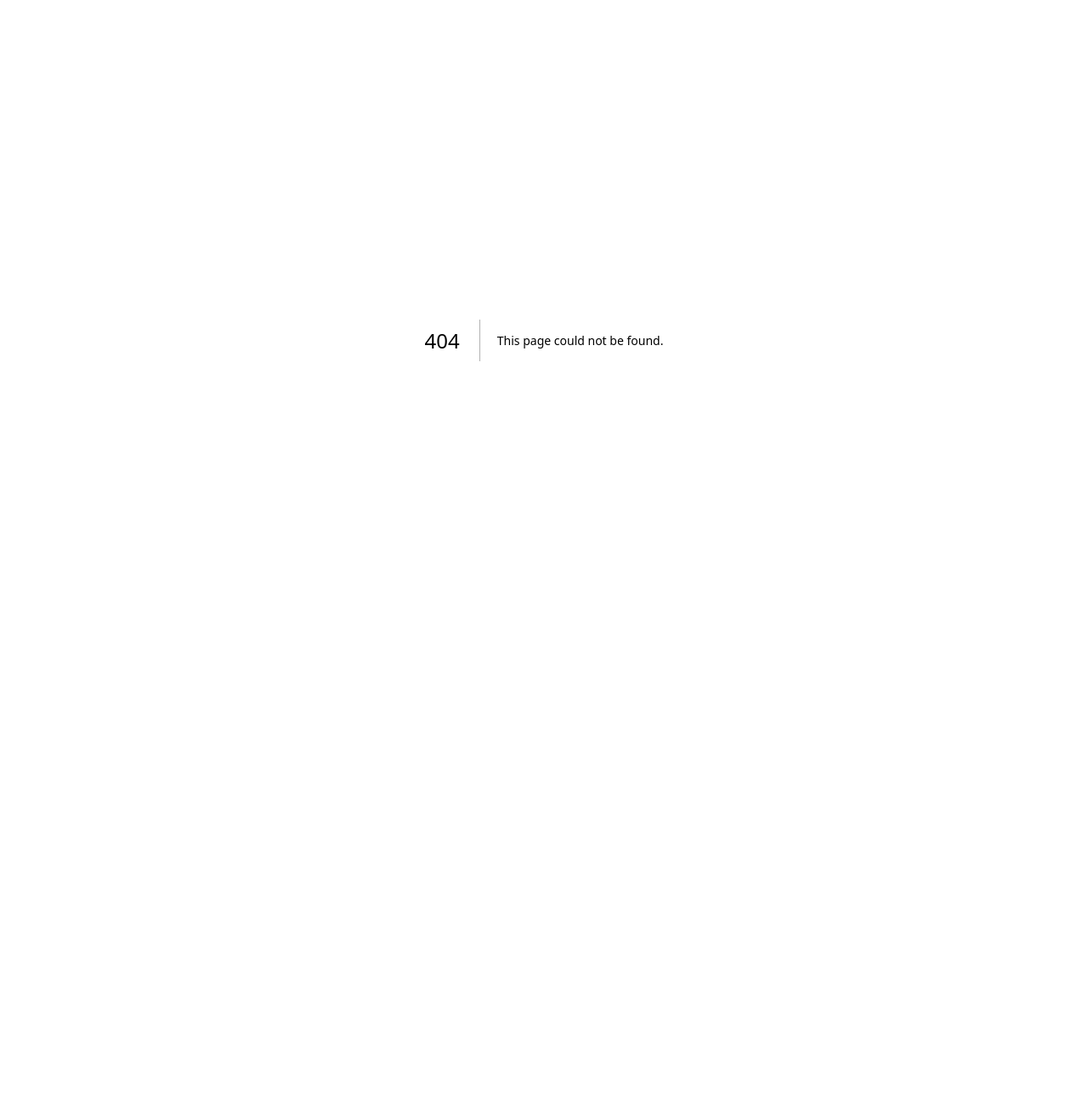
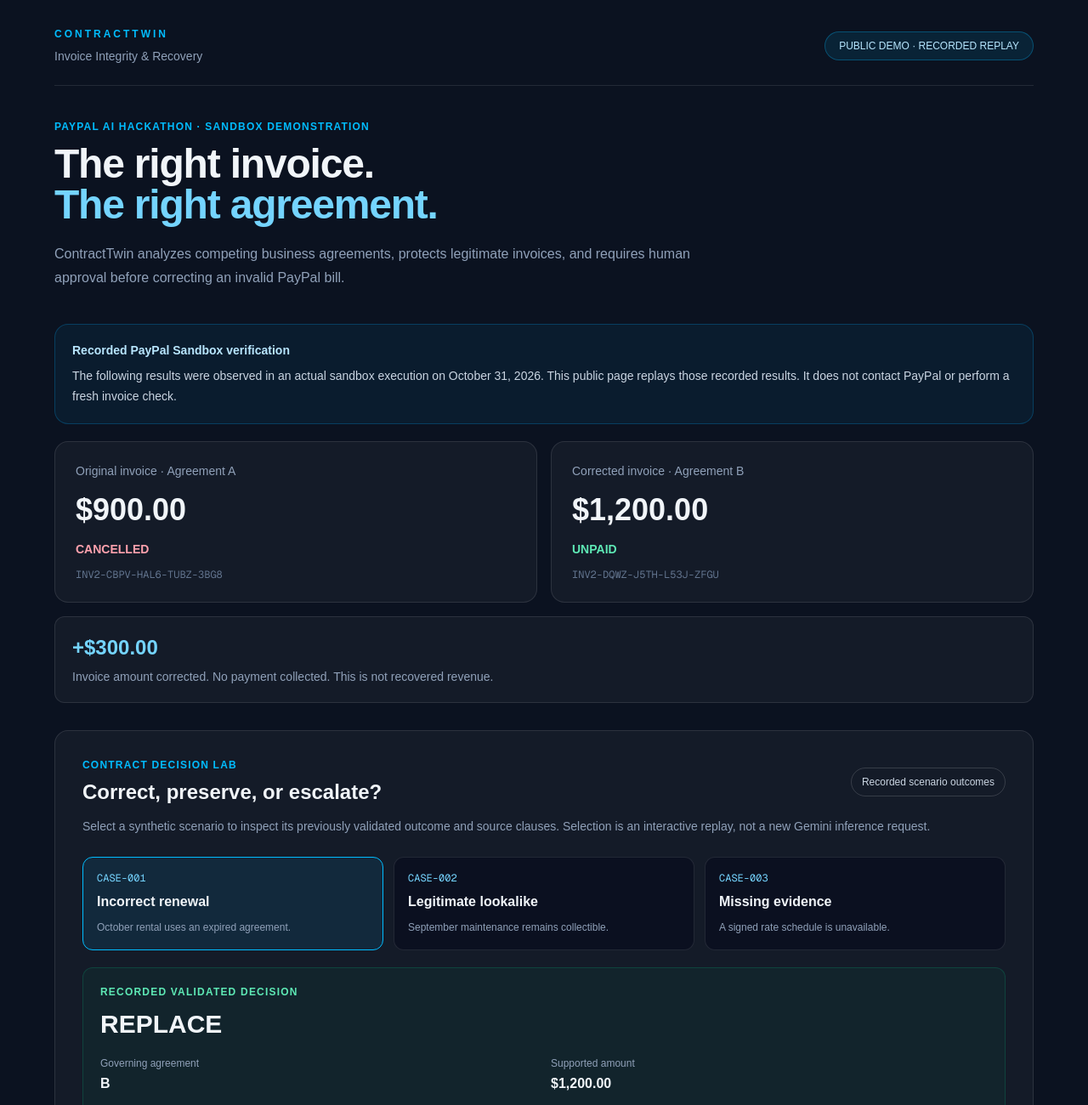
Before and after one commit to mneang/contracttwin, a Next.js app in the folder web/: page /demo in a window 1280 px wide. Before the commit this address had no page. Shown: the top 1300 px of the page at 85% size. Before the commit the page ends 800 px from the top, so only its background shows below. Built offline with nearby package versions, Linux system fonts and the light colour scheme.

Commit message:
feat: add portable recorded sandbox demonstration

```diff
--- /dev/null
+++ b/web/app/demo/page.tsx
@@ -0,0 +1,12 @@
+import type { Metadata } from "next";
+import DemoReplay from "../../components/demo-replay";
+
+export const metadata: Metadata = {
+  title: "ContractTwin | Recorded Sandbox Demonstration",
+  description:
+    "Explore a recorded PayPal invoice recovery and three contract decisions."
+};
+
+export default function DemoPage() {
+  return <DemoReplay />;
+}
--- a/web/app/page.tsx
+++ b/web/app/page.tsx
@@ -1,6 +1,7 @@
 import { readFile } from "node:fs/promises";
 import { verifyRecoveryState } from "../lib/recovery-integrity";
 import { Suspense } from "react";
+import DemoReplay from "../components/demo-replay";
 import CaseLab from "../components/case-lab";
 import { connection } from "next/server";
 
@@ -392,6 +393,9 @@ async function RecoveryScreen() {
 
 
 export default function Home() {
+  if (process.env.NODE_ENV === "production") {
+    return <DemoReplay />;
+  }
   return (
     <Suspense
       fallback={
--- /dev/null
+++ b/web/components/demo-replay.tsx
@@ -0,0 +1,265 @@
+"use client";
+
+import { useState } from "react";
+import case001 from "../fixtures/contract-case-01.json";
+import case002 from "../fixtures/contract-case-02.json";
+import case003 from "../fixtures/contract-case-03.json";
+
+const scenarios = [
+  {
+    id: "CASE-001",
+    name: "Incorrect renewal",
+    description: "October rental uses an expired agreement.",
+    decision: "REPLACE",
+    agreement: "B",
+    amount: 1200,
+    evidenceIds: ["A-END", "B-START", "B-RATE"],
+    fixture: case001
+  },
+  {
+    id: "CASE-002",
+    name: "Legitimate lookalike",
+    description: "September maintenance remains collectible.",
+    decision: "KEEP",
+    agreement: "A",
+    amount: 250,
+    evidenceIds: ["A-MAINT", "B-SUPER"],
+    fixture: case002
+  },
+  {
+    id: "CASE-003",
+    name: "Missing evidence",
+    description: "A signed rate schedule is unavailable.",
+    decision: "ESCALATE",
+    agreement: "UNKNOWN",
+    amount: null,
+    evidenceIds: ["A-AFTER", "B-SCHEDULE"],
+    fixture: case003
+  }
+];
+
+export default function DemoReplay() {
+  const [selected, setSelected] = useState(0);
+  const scenario = scenarios[selected];
+
+  const evidenceIds = new Set<string>(scenario.evidenceIds);
+
+  const evidence = scenario.fixture.agreements
+    .flatMap(agreement => agreement.clauses)
+    .filter(clause => evidenceIds.has(clause.id));
+
+  return (
+    <main className="min-h-screen bg-[#0b1220] px-5 py-8 text-slate-100 sm:px-10">
+      <div className="mx-auto max-w-6xl">
+        <header className="flex flex-wrap items-center justify-between gap-4 border-b border-white/10 pb-6">
+          <div>
+            <p className="text-xs font-semibold tracking-[0.25em] text-sky-400">
+              CONTRACTTWIN
+            </p>
+            <p className="mt-2 text-sm text-slate-400">
+              Invoice Integrity & Recovery
+            </p>
+          </div>
+
+          <span className="rounded-full border border-sky-400/30 bg-sky-400/10 px-4 py-2 text-xs text-sky-200">
+            PUBLIC DEMO · RECORDED REPLAY
+          </span>
+        </header>
+
+        <section className="py-10">
+          <p className="text-xs font-semibold uppercase tracking-widest text-sky-400">
+            PAYPAL AI HACKATHON · SANDBOX DEMONSTRATION
+          </p>
+
+          <h1 className="mt-3 max-w-4xl text-4xl font-semibold tracking-tight sm:text-5xl">
+            The right invoice.
+            <span className="block text-sky-300">
+              The right agreement.
+            </span>
+          </h1>
+
+          <p className="mt-5 max-w-3xl text-base leading-7 text-slate-400">
+            ContractTwin analyzes competing business agreements,
+            protects legitimate invoices, and requires human
+            approval before correcting an invalid PayPal bill.
+          </p>
+        </section>
+
+        <section className="rounded-2xl border border-sky-500/25 bg-sky-500/[0.07] p-5">
+          <p className="text-sm font-semibold text-sky-200">
+            Recorded PayPal Sandbox verification
+          </p>
+          <p className="mt-2 text-sm leading-6 text-slate-300">
+            The following results were observed in an actual
+            sandbox execution on October 31, 2026. This public
+            page replays those recorded results. It does not
+            contact PayPal or perform a fresh invoice check.
+          </p>
+        </section>
+
+        <div className="mt-5 grid gap-4 md:grid-cols-2">
+          <article className="rounded-2xl border border-white/10 bg-white/[0.04] p-6">
+            <p className="text-sm text-slate-400">
+              Original invoice · Agreement A
+            </p>
+            <p className="mt-4 text-4xl font-semibold">
+              $900.00
+            </p>
+            <p className="mt-4 text-sm font-semibold text-rose-300">
+              CANCELLED
+            </p>
+            <p className="mt-3 break-all font-mono text-xs text-slate-500">
+              INV2-CBPV-HAL6-TUBZ-3BG8
+            </p>
+          </article>
+
+          <article className="rounded-2xl border border-white/10 bg-white/[0.04] p-6">
+            <p className="text-sm text-slate-400">
+              Corrected invoice · Agreement B
+            </p>
+            <p className="mt-4 text-4xl font-semibold">
+              $1,200.00
+            </p>
+            <p className="mt-4 text-sm font-semibold text-emerald-300">
+              UNPAID
+            </p>
+            <p className="mt-3 break-all font-mono text-xs text-slate-500">
+              INV2-DQWZ-J5TH-L53J-ZFGU
+            </p>
+          </article>
+        </div>
+
+        <div className="mt-4 rounded-xl border border-white/10 bg-white/[0.04] p-5">
+          <p className="text-2xl font-semibold text-sky-300">
+            +$300.00
+          </p>
+          <p className="mt-2 text-sm text-slate-400">
+            Invoice amount corrected. No payment collected.
+            This is not recovered revenue.
+          </p>
+        </div>
+
+        <section className="mt-8 rounded-2xl border border-white/10 bg-white/[0.04] p-6 sm:p-8">
+          <div className="flex flex-wrap items-center justify-between gap-3">
+            <div>
+              <p className="text-xs font-semibold uppercase tracking-widest text-sky-400">
+                Contract Decision Lab
+              </p>
+              <h2 className="mt-2 text-2xl font-semibold">
+                Correct, preserve, or escalate?
+              </h2>
+            </div>
+            <span className="rounded-full border border-white/15 px-3 py-2 text-xs text-slate-300">
+              Recorded scenario outcomes
+            </span>
+          </div>
+
+          <p className="mt-3 text-sm leading-6 text-slate-400">
+            Select a synthetic scenario to inspect its
+            previously validated outcome and source clauses.
+            Selection is an interactive replay, not a new
+            Gemini inference request.
+          </p>
+
+          <div className="mt-6 grid gap-3 md:grid-cols-3">
+            {scenarios.map((item, index) => (
+              <button
+                type="button"
+                key={item.id}
+                aria-pressed={selected === index}
+                onClick={() => setSelected(index)}
+                className={`rounded-xl border p-4 text-left transition-colors ${
+                  selected === index
+                    ? "border-sky-400 bg-sky-500/10"
+                    : "border-white/10 bg-slate-950/50 hover:border-white/30"
+                }`}
+              >
+                <p className="font-mono text-xs text-sky-300">
+                  {item.id}
+                </p>
+                <p className="mt-2 font-semibold">
+                  {item.name}
+                </p>
+                <p className="mt-2 text-xs leading-5 text-slate-400">
+                  {item.description}
+                </p>
+              </button>
+            ))}
+          </div>
+
+          <div
+            aria-live="polite"
+            className="mt-5 rounded-xl border border-emerald-500/20 bg-emerald-500/[0.06] p-5"
+          >
+            <p className="text-xs font-semibold uppercase tracking-widest text-emerald-300">
+              Recorded validated decision
+            </p>
+
+            <p className="mt-3 text-3xl font-semibold">
+              {scenario.decision}
+            </p>
+
+            <div className="mt-5 grid gap-4 sm:grid-cols-2">
+              <div>
+                <p className="text-xs text-slate-400">
+                  Governing agreement
+                </p>
+                <p className="mt-1 font-semibold">
+                  {scenario.agreement}
+                </p>
+              </div>
+              <div>
+                <p className="text-xs text-slate-400">
+                  Supported amount
+                </p>
+                <p className="mt-1 font-semibold">
+                  {scenario.amount === null
+                    ? "Not determined"
+                    : `$${scenario.amount.toLocaleString(
+                        "en-US",
+                        { minimumFractionDigits: 2 }
+                      )}`}
+                </p>
+              </div>
+            </div>
+
+            <h3 className="mt-7 font-semibold">
+              Supporting contract clauses
+            </h3>
+
+            <div className="mt-3 space-y-3">
+              {evidence.map(clause => (
+                <article
+                  key={clause.id}
+                  className="rounded-lg bg-slate-950/70 p-4"
+                >
+                  <p className="font-mono text-xs text-sky-300">
+                    {clause.id}
+                  </p>
+                  <p className="mt-2 text-sm leading-6 text-slate-300">
+                    {clause.text}
+                  </p>
+                </article>
+              ))}
+            </div>
+          </div>
+        </section>
+
+        <footer className="mt-8 border-t border-white/10 py-7 text-sm text-slate-400">
+          <p>
+            Fictional agreements · Recorded PayPal sandbox
+            result · No live financial actions on this page
+          </p>
+          <a
+            className="mt-3 inline-block text-sky-300 underline underline-offset-4"
+            href="https://github.com/mneang/contracttwin"
+            target="_blank"
+            rel="noopener noreferrer"
+          >
+            View open-source project and integration code
+          </a>
+        </footer>
+      </div>
+    </main>
+  );
+}
```
